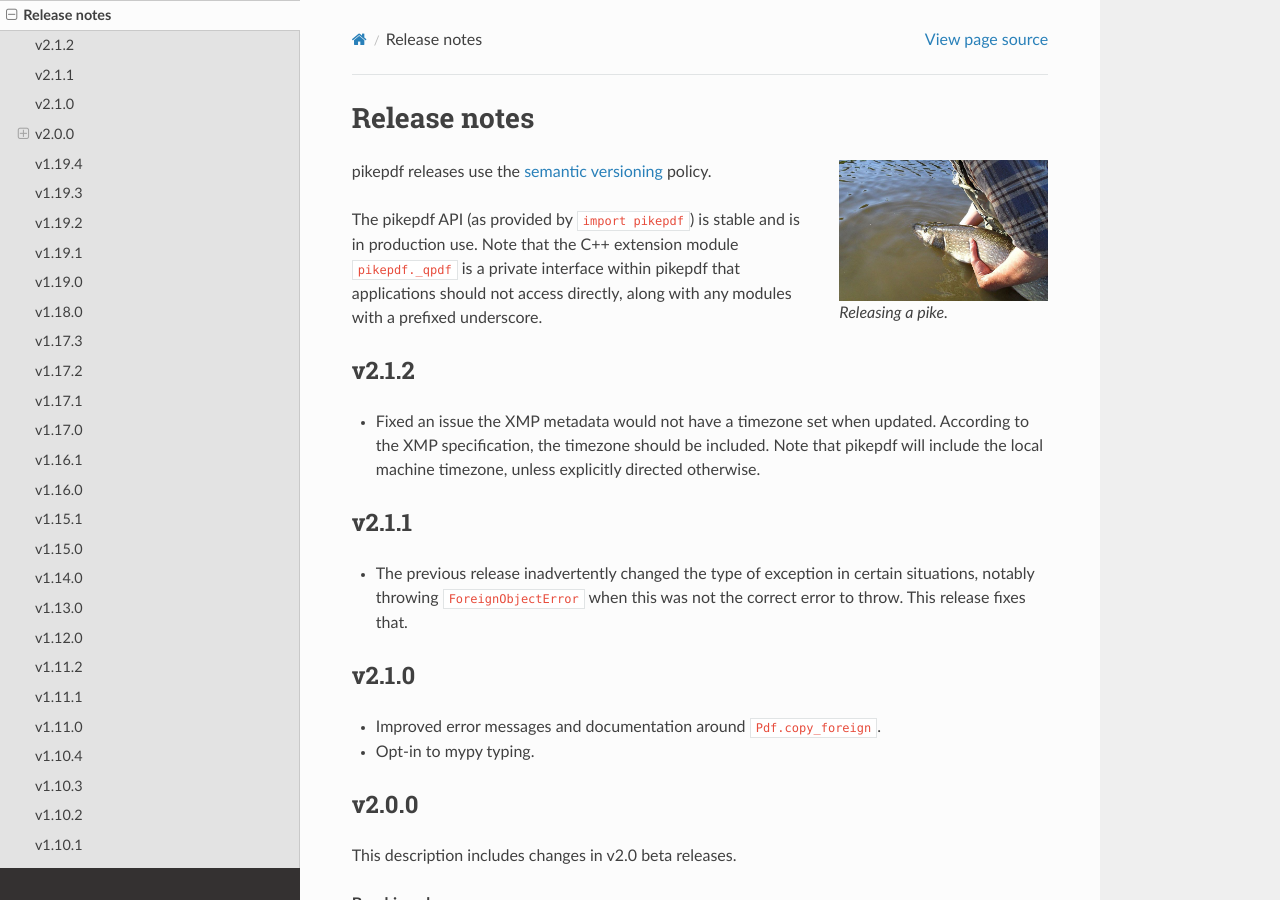
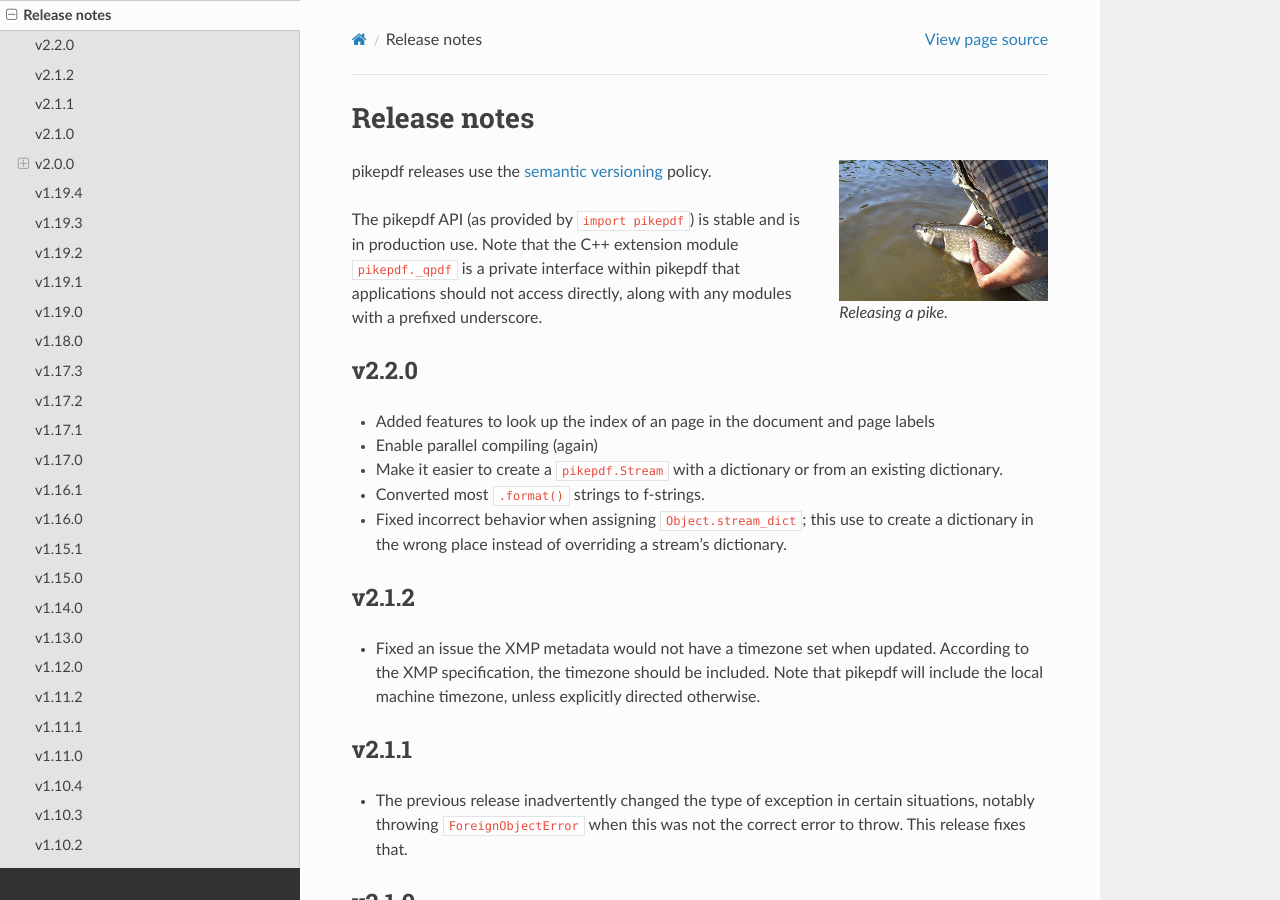
Before and after one commit to pikepdf/pikepdf, a Sphinx documentation site: the page built from docs/release_notes.rst, in a window 1280 px wide and 900 px high. Built offline with Sphinx 7.4.7 and the Read the Docs theme 2.0.0, drawn with Linux system fonts in a browser that asks for light colours; the version number could not be read and is left out.

Commit message:
v2.2.0 release notes

```diff
--- a/docs/release_notes.rst
+++ b/docs/release_notes.rst
@@ -17,6 +17,17 @@ The pikepdf API (as provided by ``import pikepdf``) is stable and
 is in production use. Note that the C++ extension module
 ``pikepdf._qpdf`` is a private interface within pikepdf that applications
 should not access directly, along with any modules with a prefixed underscore.
+
+v2.2.0
+======
+
+-  Added features to look up the index of an page in the document and page labels
+-  Enable parallel compiling (again)
+-  Make it easier to create a ``pikepdf.Stream`` with a dictionary or from an existing
+   dictionary.
+-  Converted most ``.format()`` strings to f-strings.
+-  Fixed incorrect behavior when assigning ``Object.stream_dict``; this use to create
+   a dictionary in the wrong place instead of overriding a stream's dictionary.
 
 v2.1.2
 ======
```
